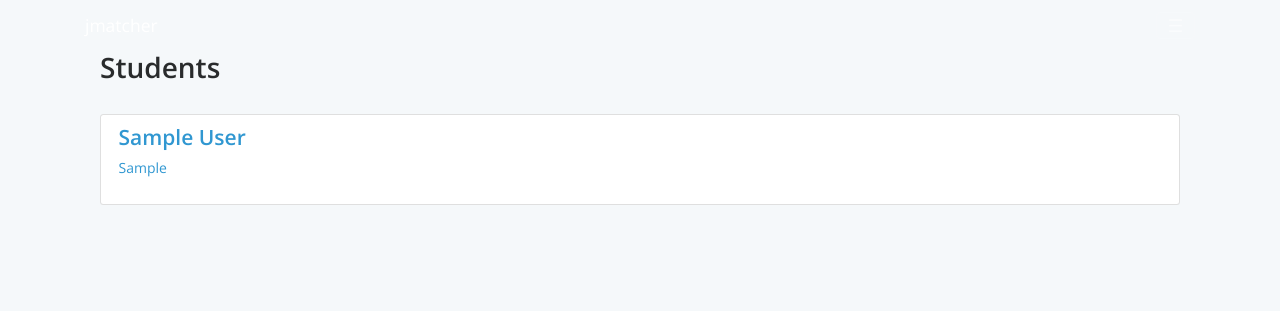
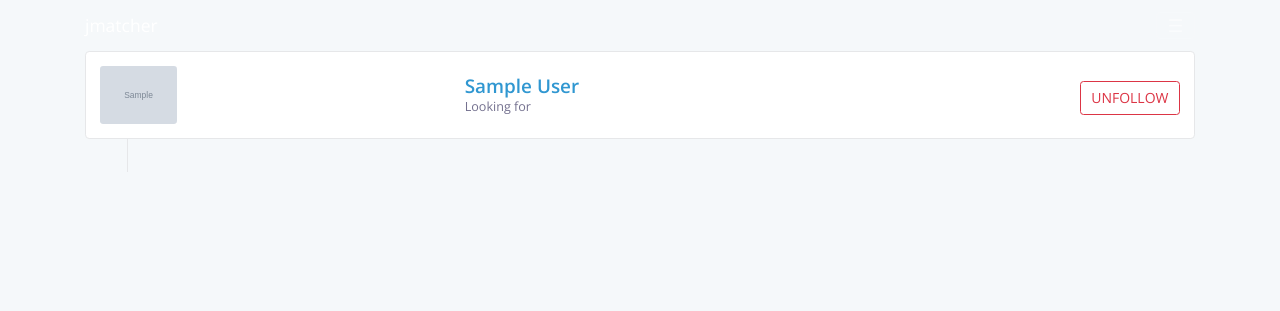
Before and after one commit to jamesaud/se1-group4, a Django app: a page that uses jmatcher/templates/students/student_list.html in a window 1280 px wide. Shown: the top 311 px of the page. Run offline with Django 3.2, Linux system fonts and the light colour scheme; tables that the repository leaves empty hold one stand-in row (values such as "Sample post"); grey boxes marked "Sample" are stand-in pictures; parts of the project's set-up code (start-up, migrations or seed data) failed here and were passed over; some libraries are stand-ins or nearby versions.

Commit message:
Added template for student list

```diff
--- a/jmatcher/static/css/job.css
+++ b/jmatcher/static/css/job.css
@@ -87,7 +87,7 @@ text-decoration: none;
   box-shadow: 0px 2px 40px 0 rgba(0,0,0,0.1);
 
 }
-#timeline .listing img,.info,.job_type,.apply_span{
+#timeline .listing img,.info,.job_type,.apply_span,.follow_user{
   display: table-cell;
   vertical-align: middle;
   font-size: 0.9em;
@@ -121,7 +121,7 @@ text-decoration: none;
 .job_info span{
   margin: 0 .75em;
 }
-.job_type{
+.job_type,.follow_user{
   text-transform: uppercase;
   font-weight: 700;
   font-size: 0.75em;
@@ -130,6 +130,7 @@ text-decoration: none;
   padding-top: .6em;
   width: 100px;
 }
+
 .apply_span{
   text-transform: uppercase;
   font-weight: 700;
@@ -148,6 +149,9 @@ text-decoration: none;
   position: absolute;
   left:-20px;
   top:27px;
+}
+.follow_user:before{
+  background-color: transparent !important;
 }
 .full_time{
   color: #fd7576;
--- a/jmatcher/templates/job/viewApplications.html
+++ b/jmatcher/templates/job/viewApplications.html
@@ -35,7 +35,6 @@
 
 
   {% if applicants %}
-      <ul class="list-group">
         {% for applicant in applicants %}
             		<ul id="timeline">
                           <a href="#">
@@ -46,7 +45,6 @@
                               </a>
                               </div>
                               <div class="info">
-                              <!--Replace it with user profile URL and user name-->
                                 <span class="job_title"><a href = "{{applicant.user.get_absolute_url}}"> {{applicant.user.get_name}}</a></span>
                                 <span class="job_info"> Looking for {{applicant.position}}</span>
                               </div>
--- a/jmatcher/templates/students/student_list.html
+++ b/jmatcher/templates/students/student_list.html
@@ -1,24 +1,41 @@
 {% extends "base.html" %}
-{% load static i18n %}
-{% block title %}Members{% endblock %}
+{% load static %}
+
+{% block title %}All Students{% endblock %}
+{% block css %}
+{{block.super}}
+<link href="{% static 'css/job.css' %}" rel="stylesheet">
+{% endblock %}
 
 {% block content %}
 
-<div class="container">
-  <h2>Students</h2>
-<br>
+{% if student_list %}
+    {% for student in student_list %}
+                    <ul id="timeline">
+                          <a href="#">
+                            <li class="listing clearfix">
+                              <div class="image_wrapper">
+                              <a href="{{student.user.get_absolute_url}}">
+                                <img src="{{ student.user.get_image_url }}" style="height: 58px; width: auto;" alt="">
+                              </a>
+                              </div>
+                              <div class="info">
+                                <span class="job_title"><a href = "{{student.user.get_absolute_url}}"> {{student.user.get_name}}</a></span>
+                                <span class="job_info"> Looking for {{student.position}}</span>
+                              </div>
+                              <span class="job_type follow_user">
+                                    {% if student.user not in request.user.connections.all %}
+                                        <a class="btn btn-outline-success" href="{% url 'users:follow' student.user.username %}">Follow</a>
+                                    {% else %}
+                                        <a class="btn btn-outline-danger" href="{% url 'users:unfollow' student.user.username %}">Unfollow</a>
+                                    {% endif %}
+                              </span>
+                            </li>
+                          </a>
+                    </ul>
+    {% endfor %}
+{% else %}
+      <p> No student has yet registered in the portal</p>
+{% endif %}
 
-  <div class="list-group">
-    {% for student in student_list %}
-          <a href="{% url 'students:home' student.user.username %}" class="list-group-item">
-            <h4 class="list-group-item-heading">{{ student.user.get_full_name }}</h4>
-            <p>
-             {% for skill in student.skills.all %}
-                {{ skill.skill }}
-            {% endfor %}
-            </p>
-          </a>
-    {% endfor %}
-  </div>
-</div>
 {% endblock content %}
--- a/jmatcher/templates/users/snippets/profile_info.html
+++ b/jmatcher/templates/users/snippets/profile_info.html
@@ -22,9 +22,9 @@
                         <br><br><br>
                             {% else %}
                                     {% if user not in request.user.connections.all %}
-                                        <a class="btn btn-outline-success" href="{% url 'users:follow' user.username %}">Connect</a>
+                                        <a class="btn btn-outline-success" href="{% url 'users:follow' user.username %}">Follow</a>
                                     {% else %}
-                                        <a class="btn btn-outline-danger" href="{% url 'users:unfollow' user.username %}">Disconnect</a>
+                                        <a class="btn btn-outline-danger" href="{% url 'users:unfollow' user.username %}">Unfollow</a>
                                     {% endif %}
                                                     <br><br><br>
 
```
